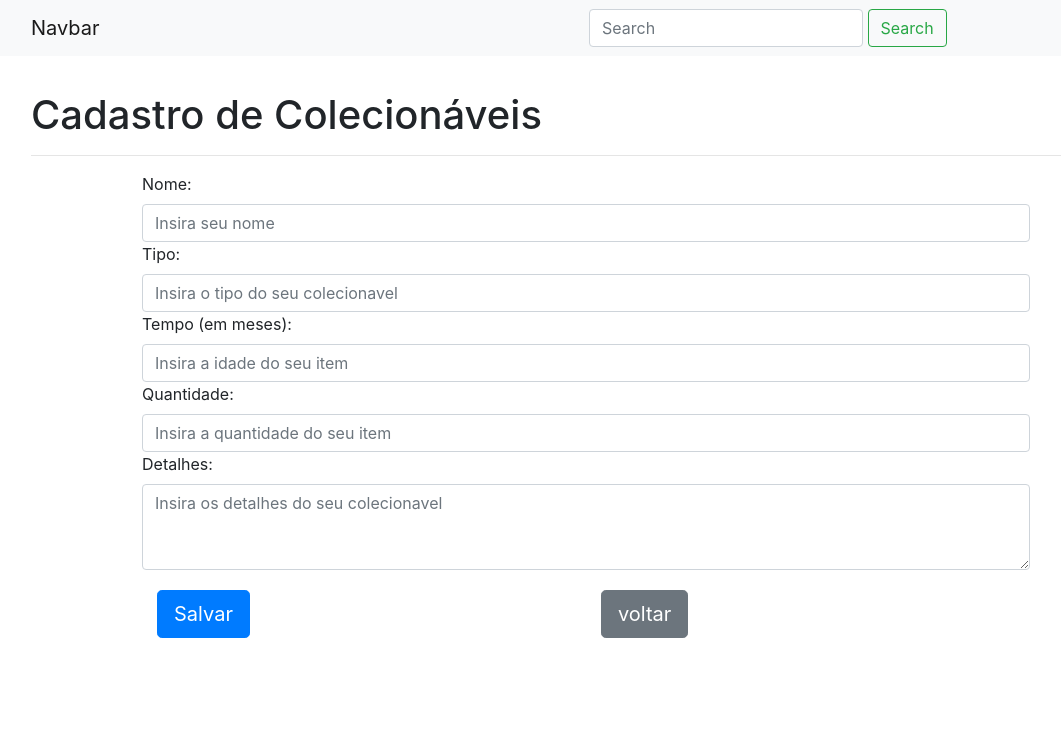
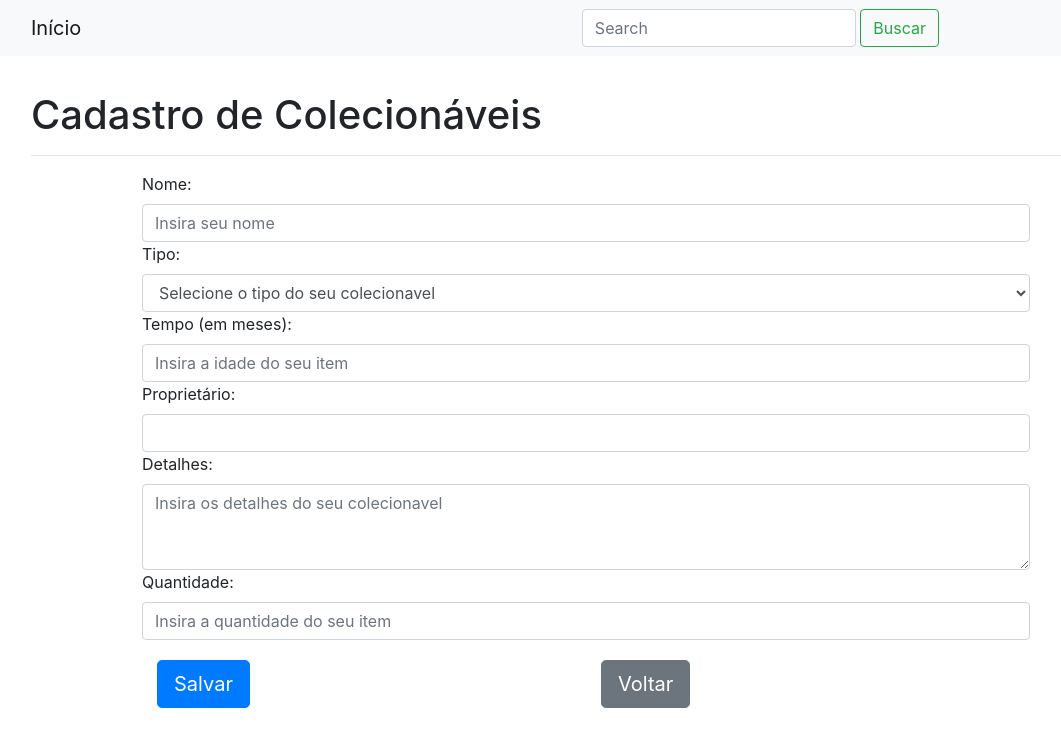
Before and after one commit to fmanechini/ProvaPraticaTestes, a PHP site: page /provapraticatestes/templates/cadastro.php in a window 1280 px wide. Shown: the top 747 px of the page, without its empty margins (54-1115 px from the left). Run offline with PHP 8.4, Linux system fonts and the light colour scheme.

Commit message:
adaptados alguns bugs que surgiram do merge

```diff
--- a/templates/cadastro.php
+++ b/templates/cadastro.php
@@ -15,9 +15,9 @@ include 'db.php';
 </head>
 
 <body>
-  <nav class="navbar navbar-expand-lg navbar-light bg-light">
+  <nav class="navbar navbar-expand-lg navbar-light bg-light sticky-top">
 <div class="container">
-  <a class="navbar-brand" href="#" style="flex-grow: 1">Navbar</a>
+  <a class="navbar-brand" href="../index.php" style="flex-grow: 1">Início</a>
   <button class="navbar-toggler" type="button" data-toggle="collapse" data-target="#navbarSupportedContent" aria-controls="navbarSupportedContent" aria-expanded="false" aria-label="Toggle navigation">
     <span class="navbar-toggler-icon"></span>
   </button>
@@ -27,7 +27,7 @@ include 'db.php';
     <form class="form-inline my-2 my-lg-0" style="width :80%; margin:1px" >
     <div class="col" style=>
       <input class="form-control" type="search" placeholder="Search" aria-label="Search" >
-      <button class="btn btn-outline-success my-2 my-sm-0" type="submit">Search</button>
+      <button class="btn btn-outline-success my-2 my-sm-0" type="submit">Buscar</button>
     </form>
     </div>
   </div>
@@ -47,21 +47,30 @@ include 'db.php';
     </div>
     <div class="row" style="width :80%; margin:auto">
         <label>Tipo:</label>
-        <input type="select" class="form-control" placeholder="Insira o tipo do seu colecionavel" name="tipo">
+        <select class="form-control" name="tipo">
+            <option value="" selected disabled hidden>Selecione o tipo do seu colecionavel</option>
+            <option value="Objeto">Objeto</option>
+            <option value="Camiseta">Camiseta</option>
+            <option value="Quadrinhos">Quadrinhos</option>
+        </select>
     </div>
     <div class="row" style="width :80%; margin:auto">
         <label>Tempo (em meses):</label>
-        <input type="int" class="form-control" placeholder="Insira a idade do seu item">
+        <input type="int" class="form-control" placeholder="Insira a idade do seu item" name="tempo">
+    </div>
+    <div class="row" style="width :80%; margin:auto">
+        <label>Proprietário:</label>
+        <input type="select" class="form-control" placeholder="" name="id_colecionador">
+    </div>
+
+    <div class="row" style="width :80%; margin:auto">
+        <label>Detalhes:</label>
+        <textarea class="form-control" name="detalhes" id="exampleFormControlTextarea1" placeholder="Insira os detalhes do seu colecionavel" rows="3"></textarea>
     </div>
 
     <div class="row" style="width :80%; margin:auto">
         <label>Quantidade:</label>
         <input type="int" name="quantidade" class="form-control" placeholder="Insira a quantidade do seu item">
-    </div>
-    <div class="row" style="width :80%; margin:auto">
-        <label>Detalhes:</label>
-        <textarea class="form-control" name="detalhes" id="exampleFormControlTextarea1"
-                  placeholder="Insira os detalhes do seu colecionavel" rows="3"></textarea>
     </div>
 
     <div class="row" style="width :80%; margin: 20px auto">
@@ -71,7 +80,7 @@ include 'db.php';
     </form>
 
         <div class="col">
-            <a href="../index.php"><input type="submit" class="btn btn-secondary btn-lg" value="voltar"></a>
+            <a href="../index.php" class="btn btn-secondary btn-lg">Voltar</a>
         </div>
     </div>
 </div>
@@ -148,5 +157,7 @@ include 'db.php';
 <script src="https://stackpath.bootstrapcdn.com/bootstrap/4.3.1/js/bootstrap.min.js"
         integrity="sha384-JjSmVgyd0p3pXB1rRibZUAYoIIy6OrQ6VrjIEaFf/nJGzIxFDsf4x0xIM+B07jRM"
         crossorigin="anonymous"></script>
+    <script>
+    </script>
    </body>
 </html>
--- a/templates/lista.php
+++ b/templates/lista.php
@@ -1,6 +1,6 @@
 <?php
 	include 'db.php';
-	$sql = "SELECT * FROM colecionavel cv INNER JOIN colecionador cd ON cv.idColecionavel = cd.idColecionador ORDER BY cv.idColecionavel";
+	$sql = "SELECT * FROM colecionavel cv INNER JOIN colecionador cd ON cv.id_colecionador = cd.idColecionador ORDER BY cv.idColecionavel";
 	$con = mysqli_query($conexao,$sql) or die(mysqli_error($conexao));
 ?>
 <!doctype html>
```
Also changed, not shown: templates/atualizar.php (+10 -5 lines).
